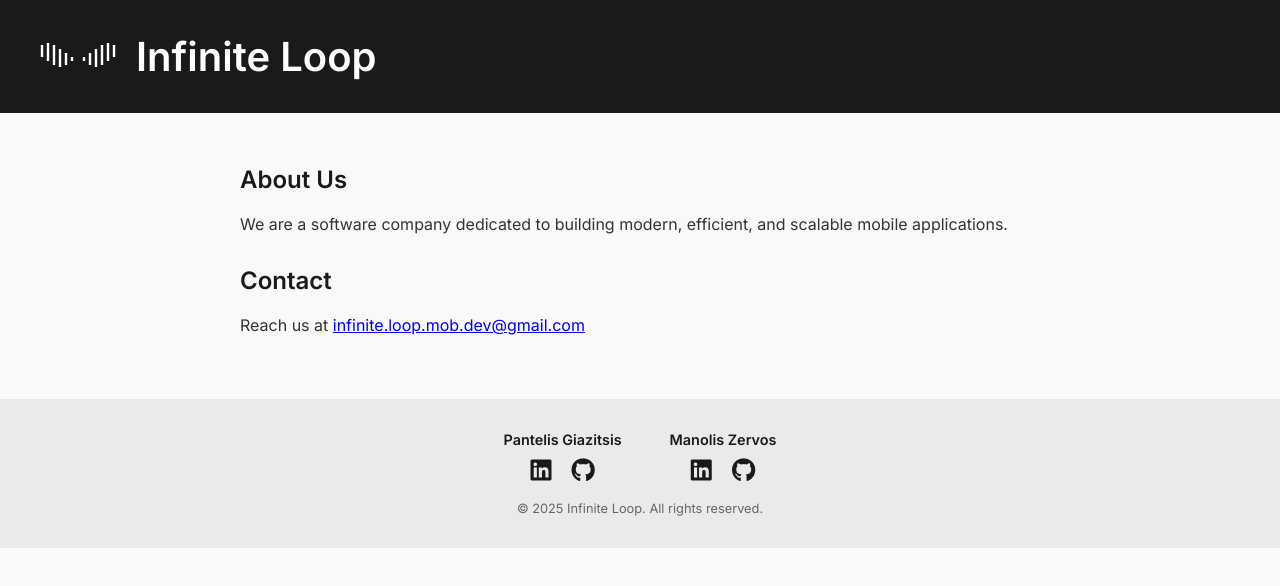
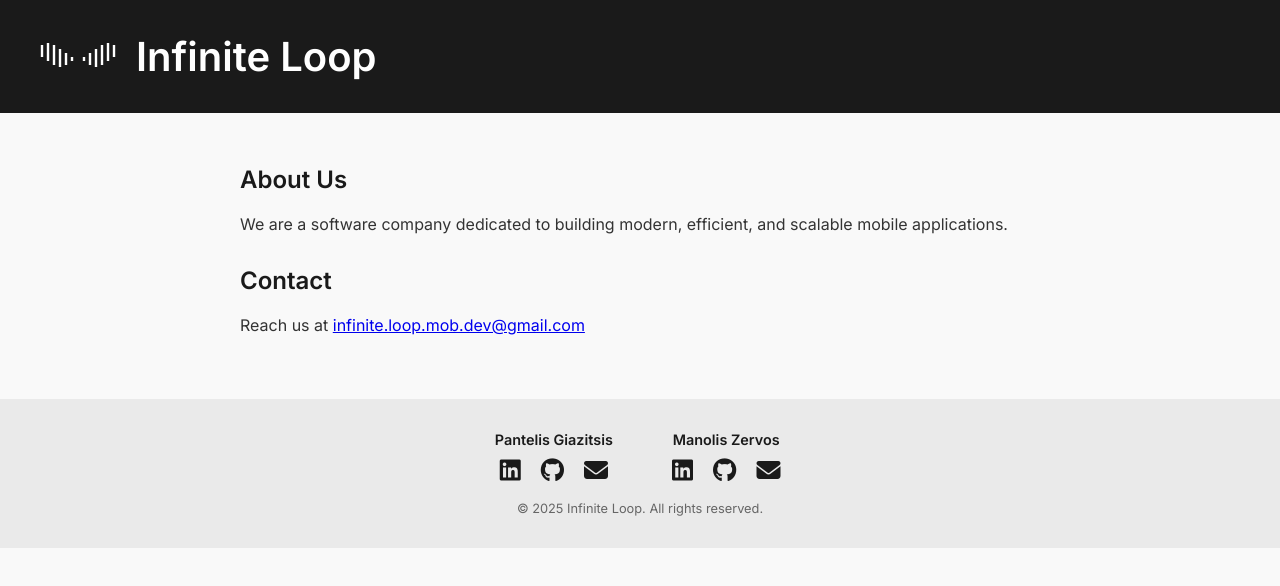
Before and after one commit to pantelisss/infinite_loop, a website: page public/index.html in a window 1280 px wide. Drawn offline with Linux system fonts and the light colour scheme.

Commit message:
Added mail option

```diff
--- a/public/index.html
+++ b/public/index.html
@@ -31,11 +31,13 @@
         <h4>Pantelis Giazitsis</h4>
         <a href="https://www.linkedin.com/in/pantelis-giazitsis-a0a30357/" target="_blank" rel="noopener noreferrer" title="LinkedIn"><i class="fab fa-linkedin"></i></a>
         <a href="https://github.com/pantelisss" target="_blank" rel="noopener noreferrer" title="GitHub"><i class="fab fa-github"></i></a>
+        <a href="mailto:giazitsispantelis@gmail.com" target="_blank" rel="noopener noreferrer" title="Email"><i class="fas fa-envelope"></i></a>
       </div>
       <div class="founder">
         <h4>Manolis Zervos</h4>
         <a href="https://www.linkedin.com/in/manolis-zervos-5a2146108/" target="_blank" rel="noopener noreferrer" title="LinkedIn"><i class="fab fa-linkedin"></i></a>
         <a href="https://github.com/manoszer" target="_blank" rel="noopener noreferrer" title="GitHub"><i class="fab fa-github"></i></a>
+        <a href="mailto:manoliszervos86@gmail.com" target="_blank" rel="noopener noreferrer" title="Email"><i class="fas fa-envelope"></i></a>
       </div>
     </div>
     <div class="copyright">
```
